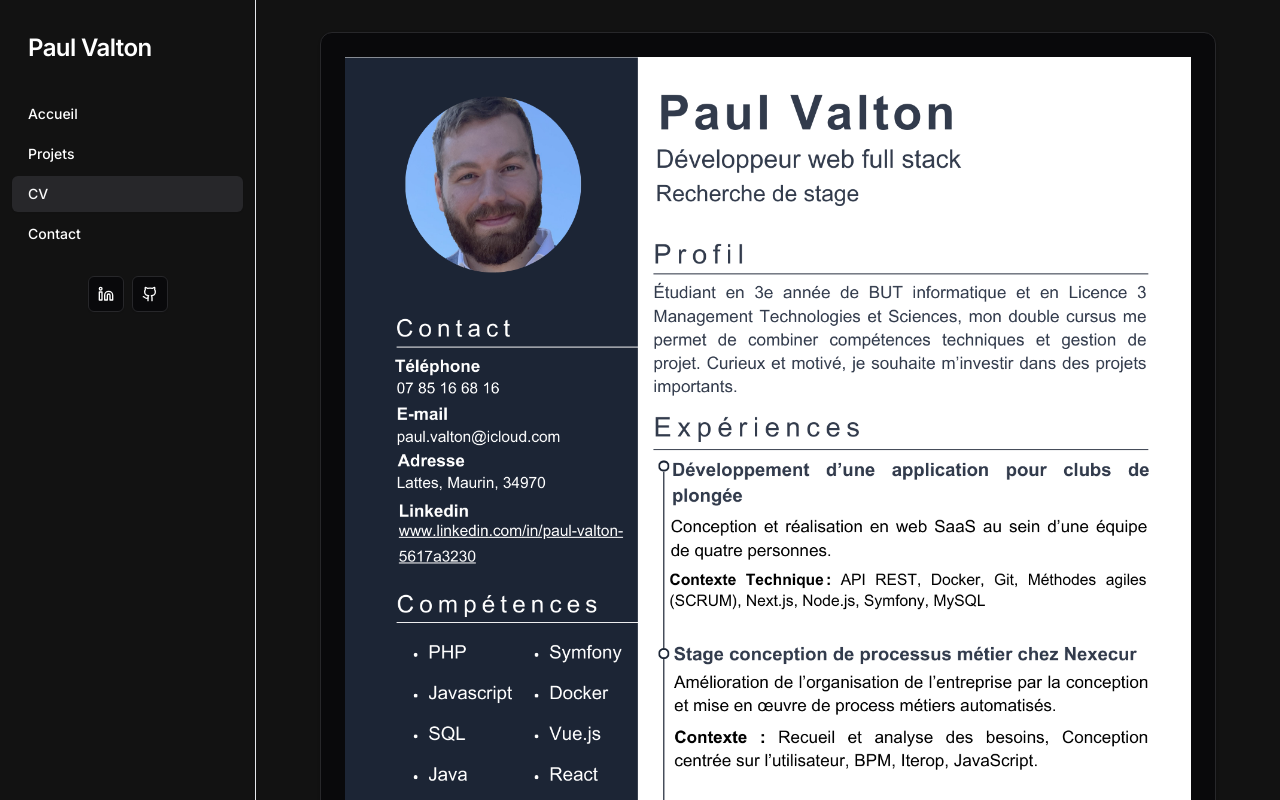
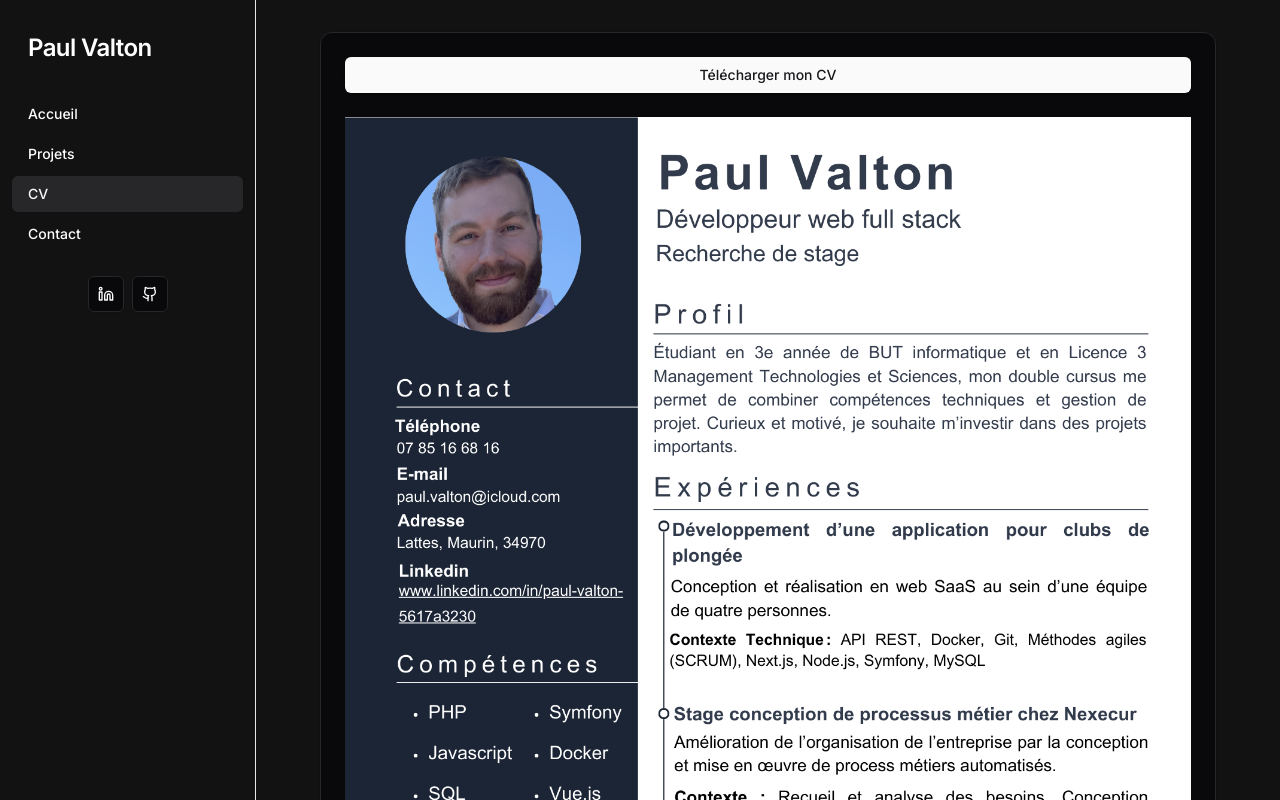
Before and after one commit to valtonp/portfolio, a Next.js app: page /cv in a window 1280 px wide. Shown: the top 800 px of the page. Built offline with nearby package versions, Linux system fonts and the light colour scheme.

Commit message:
modification download

```diff
--- a/src/app/cv/page.tsx
+++ b/src/app/cv/page.tsx
@@ -1,15 +1,22 @@
-import { Card, CardContent} from "@/components/ui/card"
+import {Card, CardContent, CardHeader} from "@/components/ui/card"
 import Image from "next/image";
+import {Button} from "@/components/ui/button";
 
 export default function CV() {
     return (
         <div className="max-w-4xl mx-auto">
             <Card>
-                <CardContent className={"pt-6"}>
+                <CardHeader>
+                    <Button asChild>
+                        <a href="/CV.png" download>Télécharger mon CV</a>
+                    </Button>
+                </CardHeader>
+                <CardContent>
                     <Image src="/CV.png" alt="CV" height={600} width={400} layout="responsive"/>
                 </CardContent>
             </Card>
         </div>
 
+
     )
 }
```
